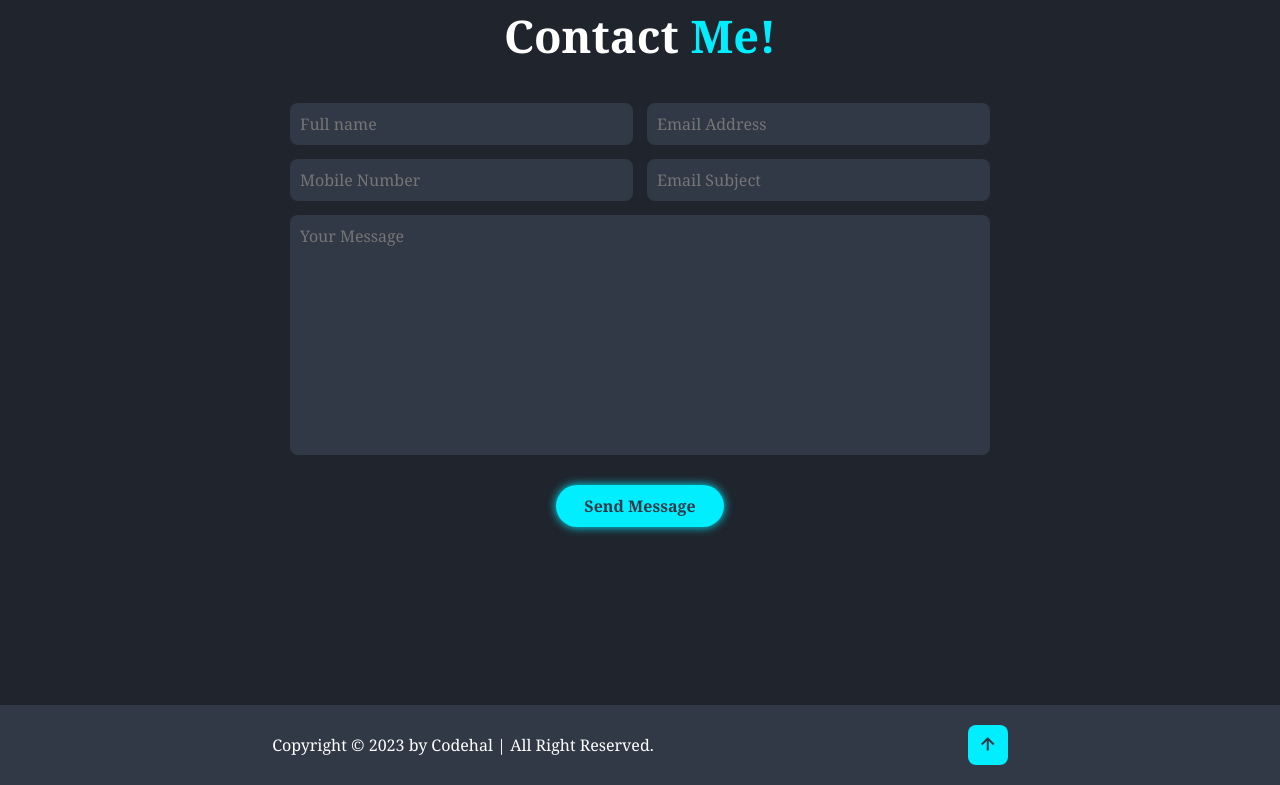
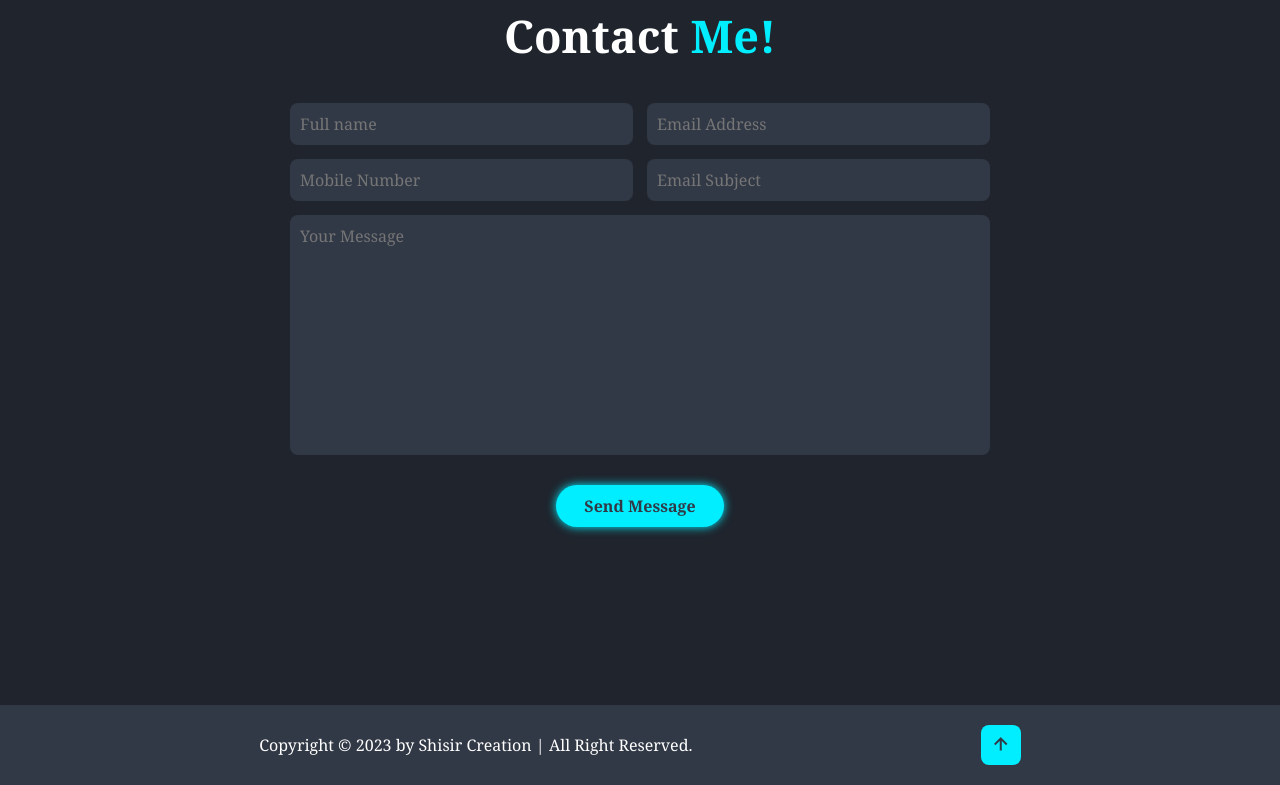
Before and after one commit to Shisir36/Final-Portfolio, a plain HTML site: page index.html in a window 1280 px wide. Shown: the part 3295-4080 px from the top of the page. Drawn offline with nearby package versions, Linux system fonts and the light colour scheme; a web font is replaced by a local one.

Commit message:
name Changing

```diff
--- a/index.html
+++ b/index.html
@@ -4,7 +4,7 @@
     <meta charset="UTF-8">
     <meta http-equiv="X-UA-Compatible" content="IE=edge">
     <meta name="viewport" content="width=device-width, initial-scale=1.0">
-    <title>Document</title>
+    <title>My Portfolio (Shisir)</title>
 
     <!-- box icon -->
 <link href='https://unpkg.com/boxicons@2.1.4/css/boxicons.min.css' rel='stylesheet'>
@@ -165,7 +165,7 @@
 <!-- Footer desgein  -->
 <footer class="footer">
     <div class="footer-text">
-        <p>Copyright &copy; 2023 by Codehal | All Right Reserved.</p>
+        <p>Copyright &copy; 2023 by Shisir Creation | All Right Reserved.</p>
     </div>
     <div class="footer-iconTop">
         <a href="#Home"><i class='bx bx-up-arrow-alt'></i></a>
```
